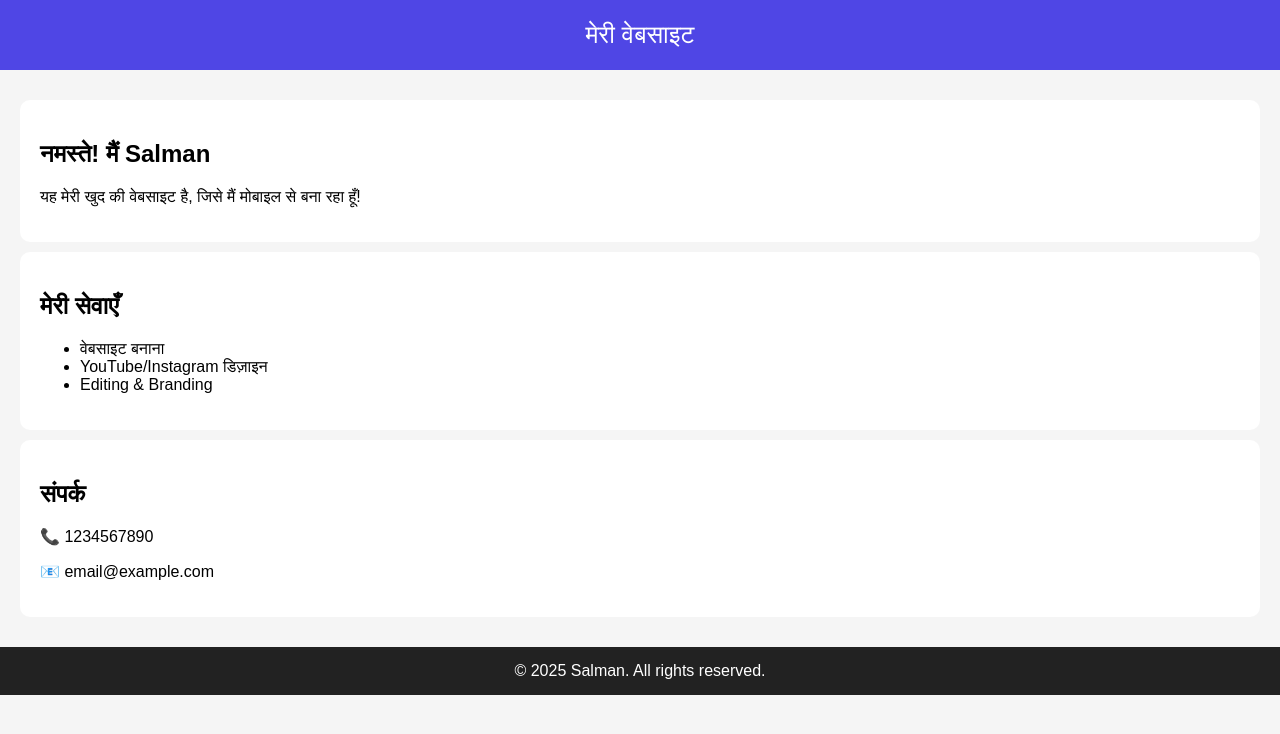
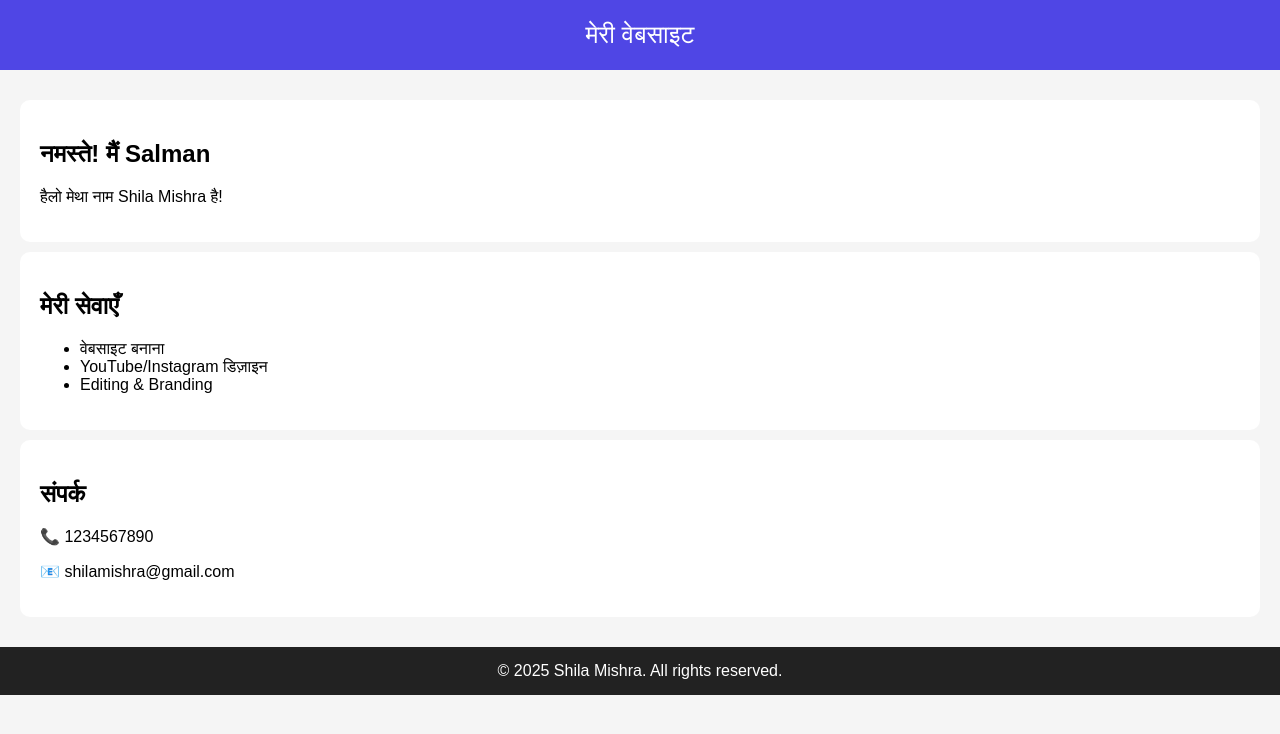
Before and after one commit to shilamishra165-hub/index.html, a plain HTML site: page index.html in a window 1280 px wide. Drawn offline with Linux system fonts and the light colour scheme.

Commit message:
Update website title and personal information

```diff
--- a/index.html
+++ b/index.html
@@ -2,7 +2,7 @@
 <html lang="hi">
 <head>
 <meta charset="UTF-8">
-<title>मेरी वेबसाइट</title>
+<title>Hello Everyone</title>
 <style>
 body { font-family: sans-serif; margin: 0; padding: 0; background: #f5f5f5; }
 header { background: #4f46e5; color: white; padding: 20px; text-align: center; font-size: 25px; }
@@ -21,7 +21,7 @@ footer { text-align: center; padding: 15px; background: #222; color: #fff; }
 <section>
   <div class="card">
     <h2>नमस्ते! मैं Salman</h2>
-    <p>यह मेरी खुद की वेबसाइट है, जिसे मैं मोबाइल से बना रहा हूँ!</p>
+    <p>हैलो मेथा नाम Shila Mishra है!</p>
   </div>
 
   <div class="card">
@@ -36,12 +36,12 @@ footer { text-align: center; padding: 15px; background: #222; color: #fff; }
   <div class="card">
     <h2>संपर्क</h2>
     <p>📞 1234567890</p>
-    <p>📧 email@example.com</p>
+    <p>📧 shilamishra@gmail.com </p>
   </div>
 </section>
 
 <footer>
-  © 2025 Salman. All rights reserved.
+  © 2025 Shila Mishra. All rights reserved.
 </footer>
 
 </body>
```
